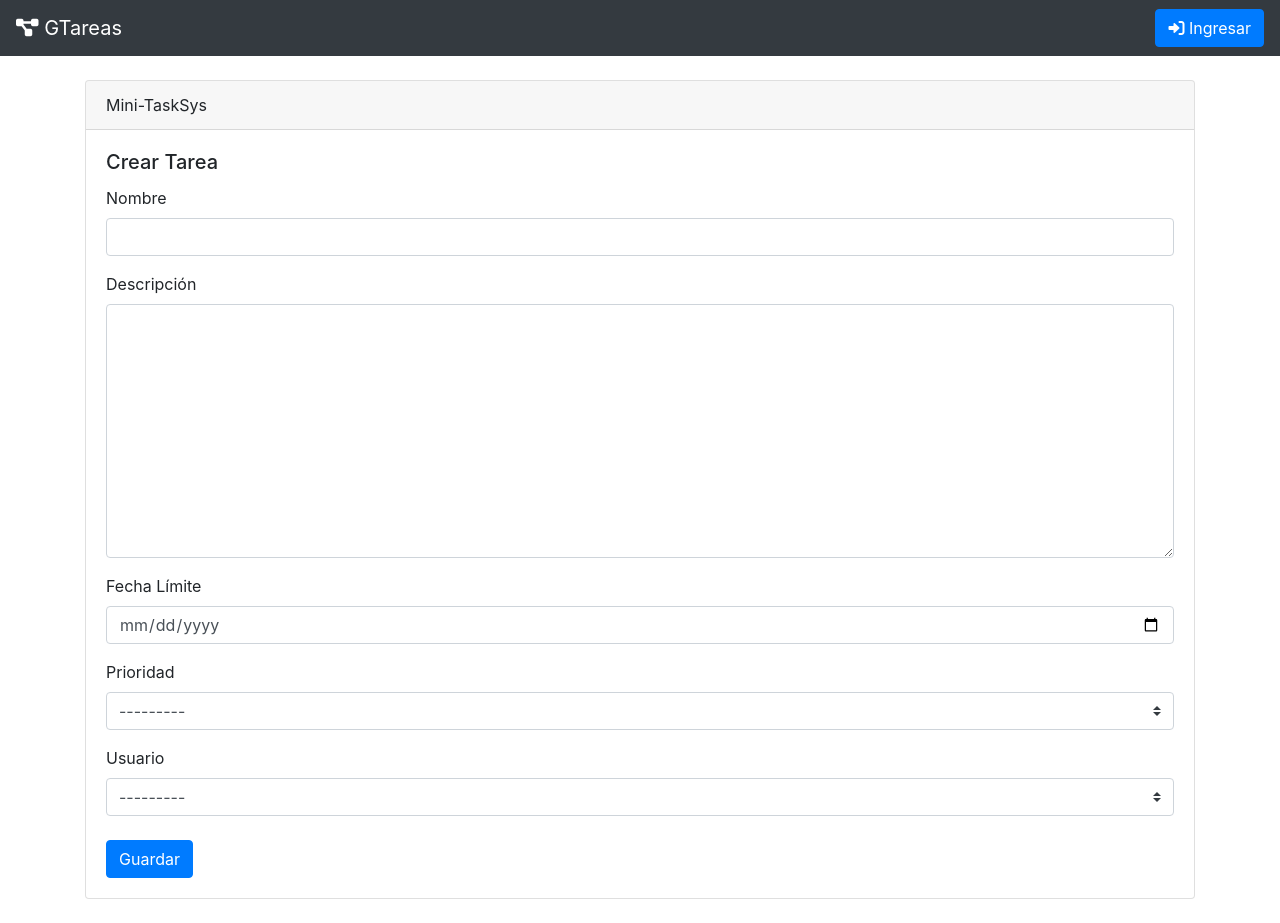
After one commit to jorferr89/minitasksys, a Django app: page /tareas/crear/ in a window 1280 px wide. The commit adds this page. Run offline with Django 4.2, Linux system fonts and the light colour scheme; data that the repository does not hold is empty; some libraries are stand-ins or nearby versions.

Commit message:
funcionalidad crear una tarea

```diff
--- /dev/null
+++ b/apps/tareas/forms.py
@@ -0,0 +1,51 @@
+from cProfile import label
+from tkinter import Widget
+from tokenize import Number
+from django.forms import *
+from .models import *
+
+class TareaForm(ModelForm):
+    class Meta:
+        model = Tarea
+        fields = ['nombre', 'descripcion', 'fecha_limite', 'prioridad', 'usuario']
+
+        labels = {
+            'nombre': 'Nombre',
+            'descripcion': 'Descripción',
+            'fecha_limite': 'Fecha Límite',
+            'prioridad': 'Prioridad',
+            'usuario': 'Usuario'
+        }
+        widgets = {
+            'nombre': TextInput(
+                attrs={
+                    'class': 'form-control'
+                }
+            ),
+
+            'descripcion': Textarea(
+                attrs={
+                    'class': 'form-control'
+                }
+            ),
+
+            'fecha_limite': DateInput(
+                attrs={
+                    'class': 'form-control',
+                    'type': 'date',
+                }
+            ),
+
+            'prioridad': Select(
+                attrs={
+                    'class': 'custom-select',
+                }
+            ),
+
+            'usuario': Select(
+                attrs={
+                    'class': 'custom-select',
+                }
+            )
+
+        }
--- /dev/null
+++ b/apps/tareas/templates/form.html
@@ -0,0 +1,43 @@
+{% extends "base/base.html" %}
+{% block title %} Gestión de Tareas - {{ title }} {% endblock %}
+{% block body %}
+
+<div class="card">
+    <div class="card-header">
+      Mini-TaskSys
+    </div>
+    <div class="card-body">
+      <h5 class="card-title">{{ title }}</h5>
+    <form method="post">
+        {% csrf_token %}
+        <div class="form-group">
+            <label> {{ form.nombre.label }} </label>
+            {{ form.nombre }}
+        </div>
+
+        <div class="form-group">
+            <label> {{ form.descripcion.label }} </label>
+            {{ form.descripcion }}
+        </div>
+
+        <div class="form-group">
+            <label> {{ form.fecha_limite.label }} </label>
+            {{ form.fecha_limite }}
+        </div>
+
+        <div class="form-group">
+            <label> {{ form.prioridad.label }} </label>
+            {{ form.prioridad }}
+        </div>
+
+        <div class="form-group">
+            <label> {{ form.usuario.label }} </label>
+            {{ form.usuario }}
+        </div>
+
+        <button type="submit" class="btn btn-primary mt-2">Guardar</button>
+    </form>
+    </div>
+    </div>
+
+{% endblock %}
--- a/apps/tareas/templates/list.html
+++ b/apps/tareas/templates/list.html
@@ -33,6 +33,7 @@
             {% endfor %}
         </tbody>
     </table>
+    <a class="btn btn-success" href="{% url 'tareas:tareas_crear' %}" role="button">Nueva Tarea</a>
     </div>
 </div>
 
--- a/apps/tareas/urls.py
+++ b/apps/tareas/urls.py
@@ -1,8 +1,9 @@
 from django.urls import path
 from apps.tareas.views import *
 
-app_name = 'app.tareas'
+app_name = 'tareas'
 
 urlpatterns = [
     path('tareas/', TareasListView.as_view(), name='tareas_list'),
+    path('tareas/crear/', TareaCreateView.as_view(), name='tareas_crear'),
 ]
--- a/apps/tareas/views.py
+++ b/apps/tareas/views.py
@@ -1,6 +1,8 @@
 from audioop import reverse
 from .models import *
 from django.views.generic import ListView, CreateView, UpdateView, DeleteView
+from .forms import *
+from django.urls import reverse_lazy
 
 # Create your views here.
 
@@ -12,3 +14,14 @@ class TareasListView(ListView):
         context = super().get_context_data(**kwargs)
         context['title'] = 'Listado de Tareas'
         return context
+
+class TareaCreateView(CreateView):
+    model = Tarea
+    form_class = TareaForm
+    template_name = 'form.html'
+    success_url = reverse_lazy('tareas:tareas_list')
+
+    def get_context_data(self, **kwargs):
+        context = super().get_context_data(**kwargs)
+        context['title'] = 'Crear Tarea'
+        return context
```
